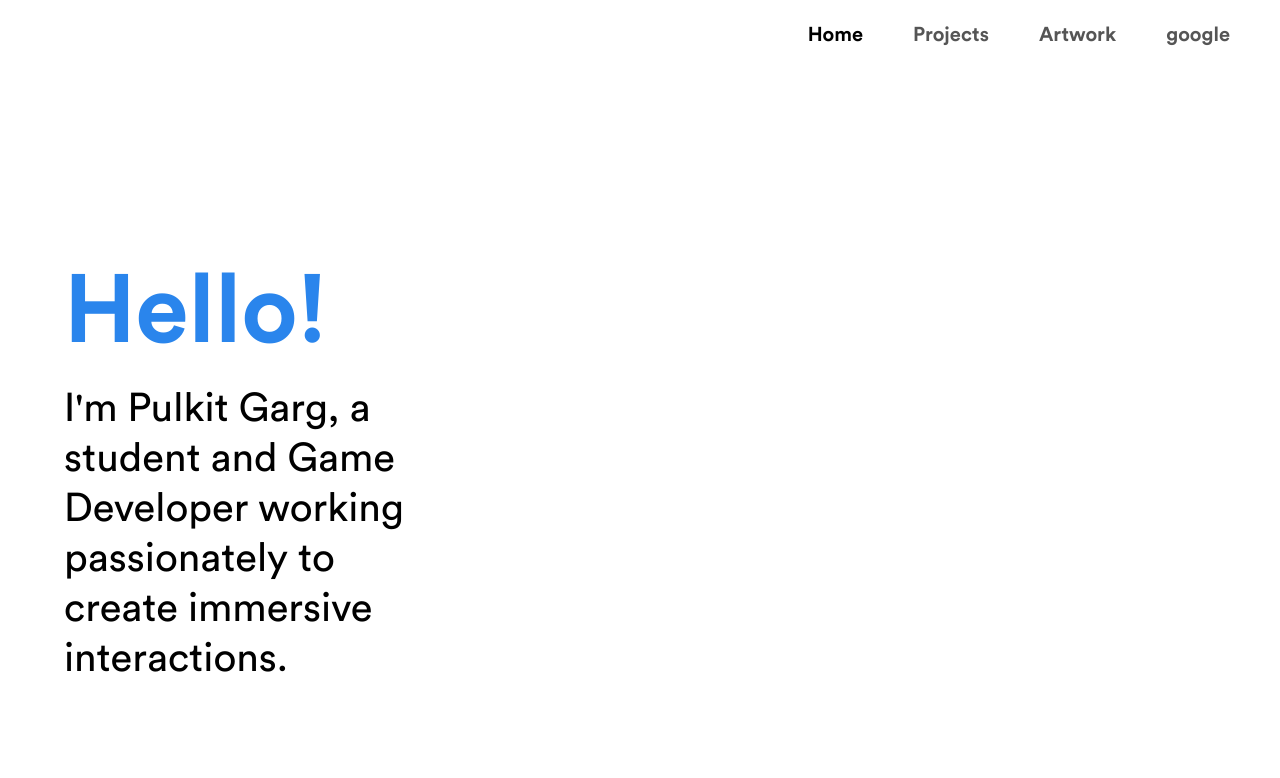
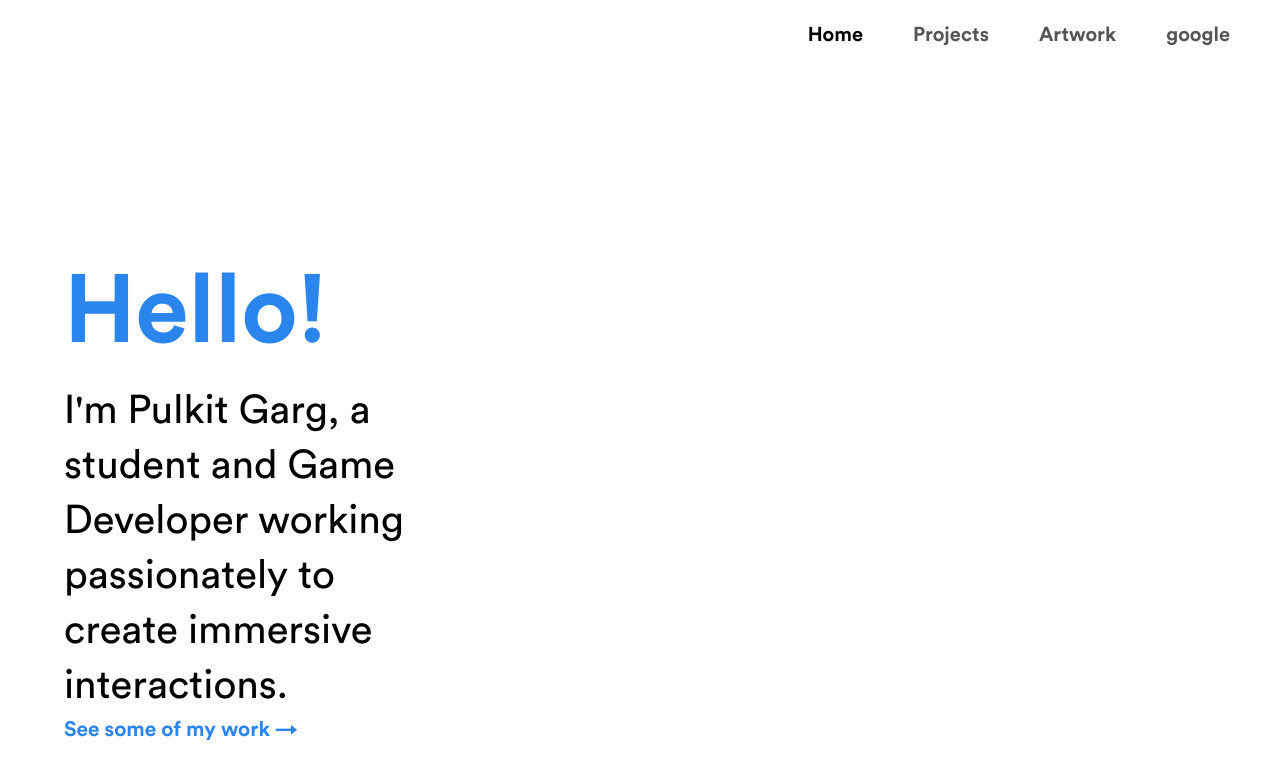
Before and after one commit to someshkar/react-portfolio, a React (Create React App) app: page / in a window 1280 px wide. Shown: the top 778 px of the page. Built offline with nearby package versions, Linux system fonts and the light colour scheme.

Commit message:
added projects text

```diff
--- a/src/components/Home.js
+++ b/src/components/Home.js
@@ -1,4 +1,6 @@
 import React from 'react';
+import { Link } from 'react-router-dom';
+
 export default function Home() {
   return (
     <main>
@@ -10,6 +12,9 @@ export default function Home() {
             I'm Pulkit Garg, a student and Game Developer working passionately
             to create immersive interactions.
           </h1>
+          <Link to='/projects' className='blueText projectText'>
+            See some of my work →
+          </Link>
         </div>
       </section>
     </main>
--- a/src/index.css
+++ b/src/index.css
@@ -84,7 +84,11 @@
   .introSubheader {
     font-family: 'Circular Std Book';
     font-size: 2.5rem;
-    line-height: 50px;
+    line-height: 55px;
+  }
+  .projectText {
+    margin-top: 20px;
+    font-size: 1.3rem;
   }
 }
 @media only screen and (max-width: 600px) {
@@ -97,7 +101,11 @@
   .introSubheader {
     font-family: 'Circular Std Book';
     font-size: 2rem;
-    line-height: 50px;
+    line-height: 40px;
+  }
+  .projectText {
+    margin-top: 20px;
+    font-size: 1.25rem;
   }
 }
 .introHeader {
```
Also changed, not shown: 1 other file (tests, documents, lock files or other folders).
